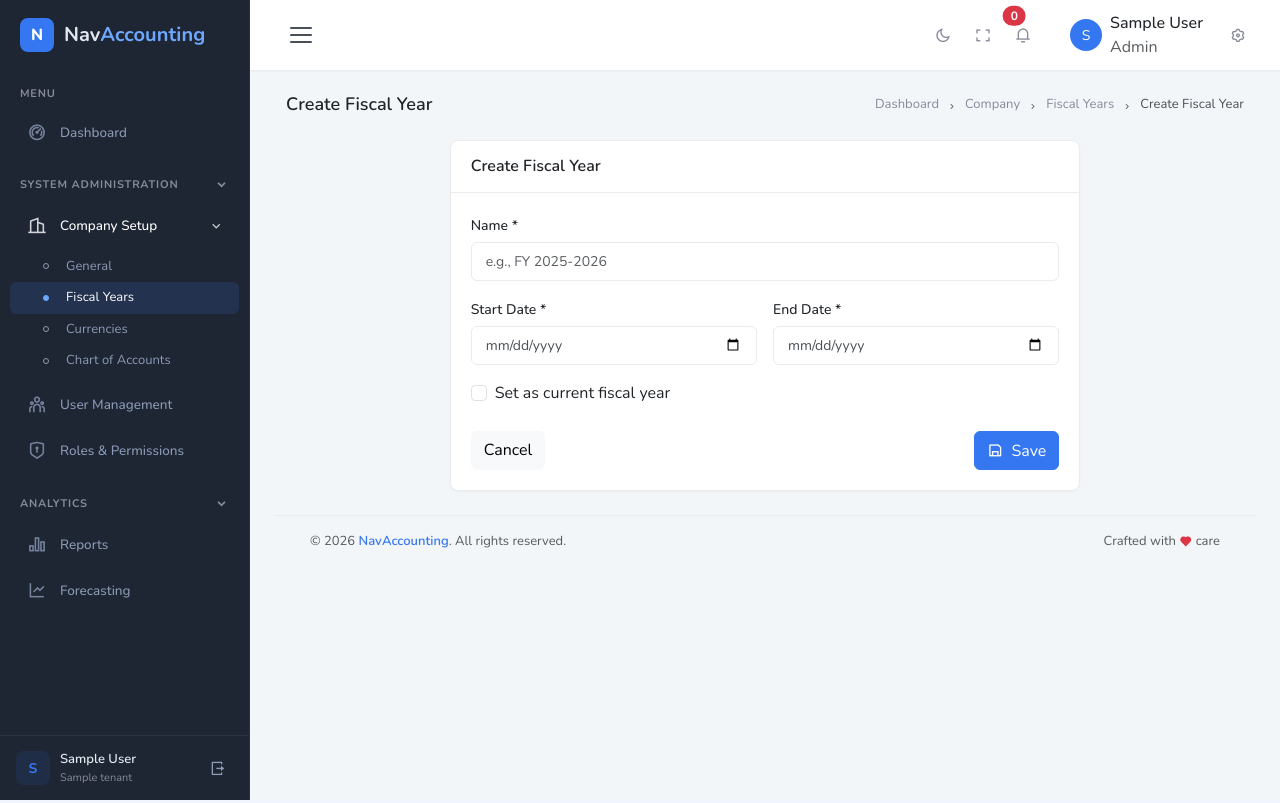
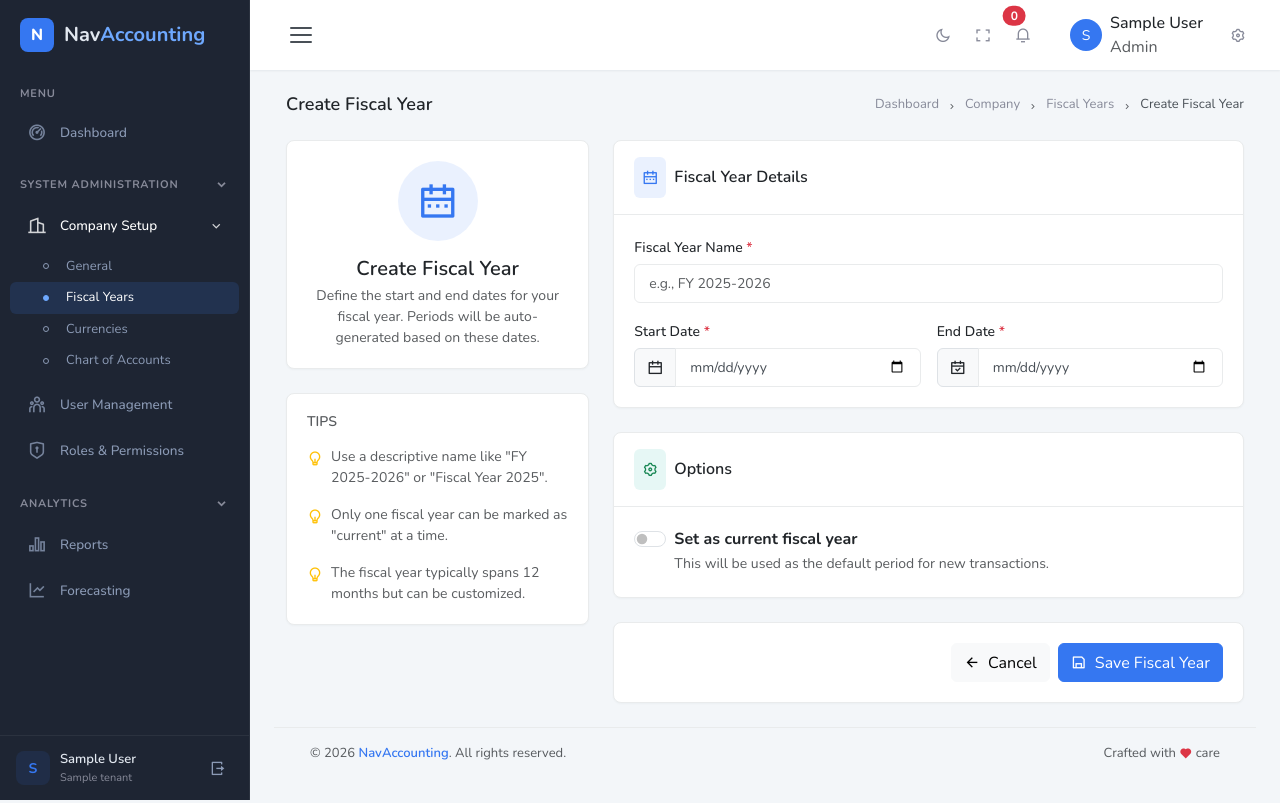
Before and after one commit to Navaid-KloneIT/NavAccounting, a Django app: a page that uses templates/company/fiscal_year_form.html in a window 1280 px wide. Run offline with Django 5.2, Linux system fonts and the light colour scheme; a user stored in the database is signed in; tables that the repository leaves empty hold one stand-in row (values such as "Sample post"); some libraries are stand-ins or nearby versions.

Commit message:
Redesign fiscal year form with two-column layout and sectioned cards

```diff
--- a/templates/company/fiscal_year_form.html
+++ b/templates/company/fiscal_year_form.html
@@ -14,59 +14,139 @@
     </ol>
 </div>
 
-<div class="row justify-content-center">
+<div class="row">
+    <!-- Left: Info Panel -->
+    <div class="col-lg-4">
+        <div class="card">
+            <div class="card-body text-center">
+                <div class="rounded-circle bg-soft-primary mx-auto d-flex align-items-center justify-content-center mb-3" style="width: 80px; height: 80px;">
+                    <i class="ri-calendar-2-line text-primary" style="font-size: 2.5rem;"></i>
+                </div>
+                <h5 class="mb-1">{{ title }}</h5>
+                <p class="text-muted small mb-0">Define the start and end dates for your fiscal year. Periods will be auto-generated based on these dates.</p>
+            </div>
+        </div>
+        <div class="card">
+            <div class="card-body">
+                <h6 class="text-muted text-uppercase small mb-3">Tips</h6>
+                <div class="d-flex mb-3">
+                    <div class="flex-shrink-0">
+                        <i class="ri-lightbulb-line text-warning me-2"></i>
+                    </div>
+                    <div class="flex-grow-1">
+                        <p class="text-muted small mb-0">Use a descriptive name like "FY 2025-2026" or "Fiscal Year 2025".</p>
+                    </div>
+                </div>
+                <div class="d-flex mb-3">
+                    <div class="flex-shrink-0">
+                        <i class="ri-lightbulb-line text-warning me-2"></i>
+                    </div>
+                    <div class="flex-grow-1">
+                        <p class="text-muted small mb-0">Only one fiscal year can be marked as "current" at a time.</p>
+                    </div>
+                </div>
+                <div class="d-flex">
+                    <div class="flex-shrink-0">
+                        <i class="ri-lightbulb-line text-warning me-2"></i>
+                    </div>
+                    <div class="flex-grow-1">
+                        <p class="text-muted small mb-0">The fiscal year typically spans 12 months but can be customized.</p>
+                    </div>
+                </div>
+            </div>
+        </div>
+    </div>
+
+    <!-- Right: Form -->
     <div class="col-lg-8">
+        <form method="post">
+            {% csrf_token %}
+
+            <!-- Fiscal Year Details -->
             <div class="card">
                 <div class="card-header">
-                <h5 class="card-title mb-0">{{ title }}</h5>
+                    <div class="d-flex align-items-center">
+                        <div class="rounded bg-soft-primary p-2 me-2">
+                            <i class="ri-calendar-2-line text-primary"></i>
+                        </div>
+                        <h5 class="card-title mb-0">Fiscal Year Details</h5>
+                    </div>
                 </div>
                 <div class="card-body">
-                <form method="post">
-                    {% csrf_token %}
                     <div class="row g-3">
                         <div class="col-12">
-                            <label for="id_name" class="form-label">Name *</label>
-                            <input type="text" class="form-control {% if form.name.errors %}is-invalid{% endif %}" id="id_name" name="name"
-                                   placeholder="e.g., FY 2025-2026" value="{{ form.name.value|default:'' }}" required>
+                            <label for="id_name" class="form-label">Fiscal Year Name <span class="text-danger">*</span></label>
+                            <input type="text" class="form-control {% if form.name.errors %}is-invalid{% endif %}"
+                                   id="id_name" name="name"
+                                   placeholder="e.g., FY 2025-2026"
+                                   value="{{ form.name.value|default:'' }}" required>
                             {% if form.name.errors %}
                             <div class="invalid-feedback">{{ form.name.errors.0 }}</div>
                             {% endif %}
                         </div>
                         <div class="col-md-6">
-                            <label for="id_start_date" class="form-label">Start Date *</label>
-                            <input type="date" class="form-control {% if form.start_date.errors %}is-invalid{% endif %}" id="id_start_date" name="start_date"
+                            <label for="id_start_date" class="form-label">Start Date <span class="text-danger">*</span></label>
+                            <div class="input-group">
+                                <span class="input-group-text"><i class="ri-calendar-line"></i></span>
+                                <input type="date" class="form-control {% if form.start_date.errors %}is-invalid{% endif %}"
+                                       id="id_start_date" name="start_date"
                                        value="{{ form.start_date.value|default:'' }}" required>
+                            </div>
                             {% if form.start_date.errors %}
-                            <div class="invalid-feedback">{{ form.start_date.errors.0 }}</div>
+                            <div class="invalid-feedback d-block">{{ form.start_date.errors.0 }}</div>
                             {% endif %}
                         </div>
                         <div class="col-md-6">
-                            <label for="id_end_date" class="form-label">End Date *</label>
-                            <input type="date" class="form-control {% if form.end_date.errors %}is-invalid{% endif %}" id="id_end_date" name="end_date"
+                            <label for="id_end_date" class="form-label">End Date <span class="text-danger">*</span></label>
+                            <div class="input-group">
+                                <span class="input-group-text"><i class="ri-calendar-check-line"></i></span>
+                                <input type="date" class="form-control {% if form.end_date.errors %}is-invalid{% endif %}"
+                                       id="id_end_date" name="end_date"
                                        value="{{ form.end_date.value|default:'' }}" required>
+                            </div>
                             {% if form.end_date.errors %}
-                            <div class="invalid-feedback">{{ form.end_date.errors.0 }}</div>
+                            <div class="invalid-feedback d-block">{{ form.end_date.errors.0 }}</div>
                             {% endif %}
-                        </div>
-                        <div class="col-12">
-                            <div class="form-check">
-                                <input type="checkbox" class="form-check-input" id="id_is_current" name="is_current"
-                                       {% if form.is_current.value %}checked{% endif %}>
-                                <label class="form-check-label" for="id_is_current">Set as current fiscal year</label>
                         </div>
                     </div>
                 </div>
-                    <div class="d-flex justify-content-between mt-4">
+            </div>
+
+            <!-- Options -->
+            <div class="card">
+                <div class="card-header">
+                    <div class="d-flex align-items-center">
+                        <div class="rounded bg-soft-success p-2 me-2">
+                            <i class="ri-settings-3-line text-success"></i>
+                        </div>
+                        <h5 class="card-title mb-0">Options</h5>
+                    </div>
+                </div>
+                <div class="card-body">
+                    <div class="form-check form-switch">
+                        <input type="checkbox" class="form-check-input" role="switch"
+                               id="id_is_current" name="is_current"
+                               {% if form.is_current.value %}checked{% endif %}>
+                        <label class="form-check-label" for="id_is_current">
+                            <strong>Set as current fiscal year</strong>
+                            <br><small class="text-muted">This will be used as the default period for new transactions.</small>
+                        </label>
+                    </div>
+                </div>
+            </div>
+
+            <!-- Actions -->
+            <div class="card">
+                <div class="card-body d-flex justify-content-end gap-2">
                     <a href="{% url 'company:fiscal_year_list' tenant_slug=current_tenant.slug %}" class="btn btn-light">
-                            Cancel
+                        <i class="ri-arrow-left-line me-1"></i> Cancel
                     </a>
                     <button type="submit" class="btn btn-primary">
-                            <i class="ri-save-line me-1"></i> Save
+                        <i class="ri-save-line me-1"></i> Save Fiscal Year
                     </button>
+                </div>
             </div>
         </form>
     </div>
 </div>
-    </div>
-</div>
 {% endblock %}
```
Lines whose indentation alone changed are shown as unchanged.
